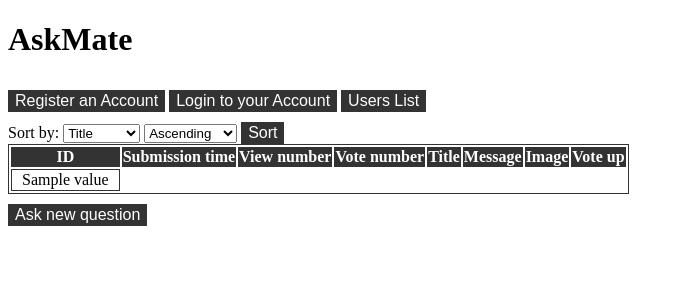
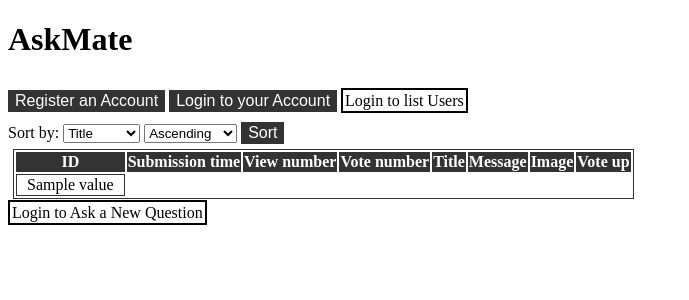
Before and after one commit to horvathsanyi/ask-mate-python, a Flask app: template templates/list.html in a window 1280 px wide. Shown: the top 300 px of the page, without its empty margins (0-689 px from the left). Run offline with Flask 2, Linux system fonts and the light colour scheme; the template is opened without the code that fills it: most values are stand-ins (such as "Sample title", 1, 10 or a date in 2020).

Commit message:
Added session functionality, finished list users issue

```diff
--- a/static/css/style.css
+++ b/static/css/style.css
@@ -1,4 +1,5 @@
 table, td {
+    margin: 5px;
     border: 1px solid #333;
 }
 
@@ -52,3 +53,12 @@ button:hover {
 #votelink:hover {
     color: blue;
 }
+
+.bordered {
+    padding: 2px;
+    border: 2px solid black;
+}
+
+p {
+    display: inline;
+}
--- a/templates/list.html
+++ b/templates/list.html
@@ -11,20 +11,24 @@
 
     <button name="button"><a href="{{ url_for('login') }}">Login to your Account</a></button>
 
+    {% if 'username' in session %}
         <button name="button"><a href="{{ url_for('list_users') }}">Users List</a></button>
+    {% else %}
+        <p class="bordered">Login to list Users</p>
+    {% endif %}
 
     <form action='/list' method='get'>
         <label for='sort_by'>Sort by:</label>
         <select id='sort_by' name='sort_by'>
-        <option {{ "selected" if sort_by=="title" else ""}} value='title'>Title</option>
-        <option {{ "selected" if sort_by=="submission_time" else ""}} value='submission_time'>Time</option>
-        <option {{ "selected" if sort_by=="message" else ""}} value='message'>Message</option>
-        <option {{ "selected" if sort_by=="view_number" else ""}} value='view_number'>Views</option>
-        <option {{ "selected" if sort_by=="vote_number" else ""}} value='vote_number'>Votes</option>
+            <option {{ "selected" if sort_by=="title" else "" }} value='title'>Title</option>
+            <option {{ "selected" if sort_by=="submission_time" else "" }} value='submission_time'>Time</option>
+            <option {{ "selected" if sort_by=="message" else "" }} value='message'>Message</option>
+            <option {{ "selected" if sort_by=="view_number" else "" }} value='view_number'>Views</option>
+            <option {{ "selected" if sort_by=="vote_number" else "" }} value='vote_number'>Votes</option>
         </select>
         <select id='order' name='order'>
-        <option {{ "selected" if order=="asc" else ""}} value='asc'>Ascending</option>
-        <option {{ "selected" if order=="desc" else ""}} value='desc'>Descending</option>
+            <option {{ "selected" if order=="asc" else "" }} value='asc'>Ascending</option>
+            <option {{ "selected" if order=="desc" else "" }} value='desc'>Descending</option>
         </select>
         <button type="submit">Sort</button>
     </form>
@@ -32,14 +36,14 @@
     <table>
         <colgroup span='8'></colgroup>
         <tr>
-            <th> ID </th>
-            <th> Submission time </th>
-            <th> View number </th>
-            <th> Vote number </th>
-            <th> Title </th>
-            <th> Message </th>
-            <th> Image </th>
-            <th> Vote up </th>
+            <th> ID</th>
+            <th> Submission time</th>
+            <th> View number</th>
+            <th> Vote number</th>
+            <th> Title</th>
+            <th> Message</th>
+            <th> Image</th>
+            <th> Vote up</th>
         </tr>
         <tbody>
         {% for row in table_data %}
@@ -60,5 +64,9 @@
         {% endfor %}
         </tbody>
     </table>
+    {% if 'username' in session %}
         <button name="button"><a href="/add-question">Ask new question</a></button>
+    {% else %}
+                <p class="bordered">Login to Ask a New Question</p>
+    {% endif %}
 {% endblock %}
```
Lines whose indentation alone changed are shown as unchanged.
